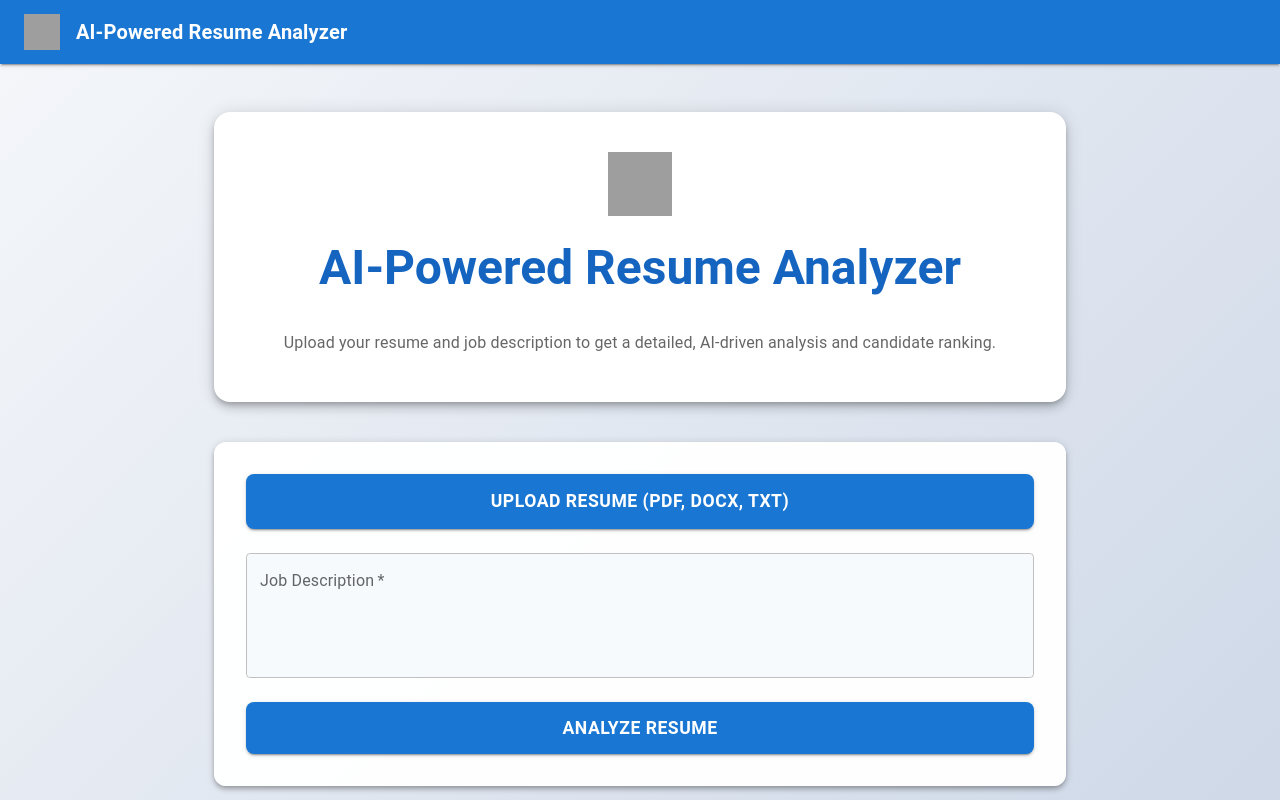
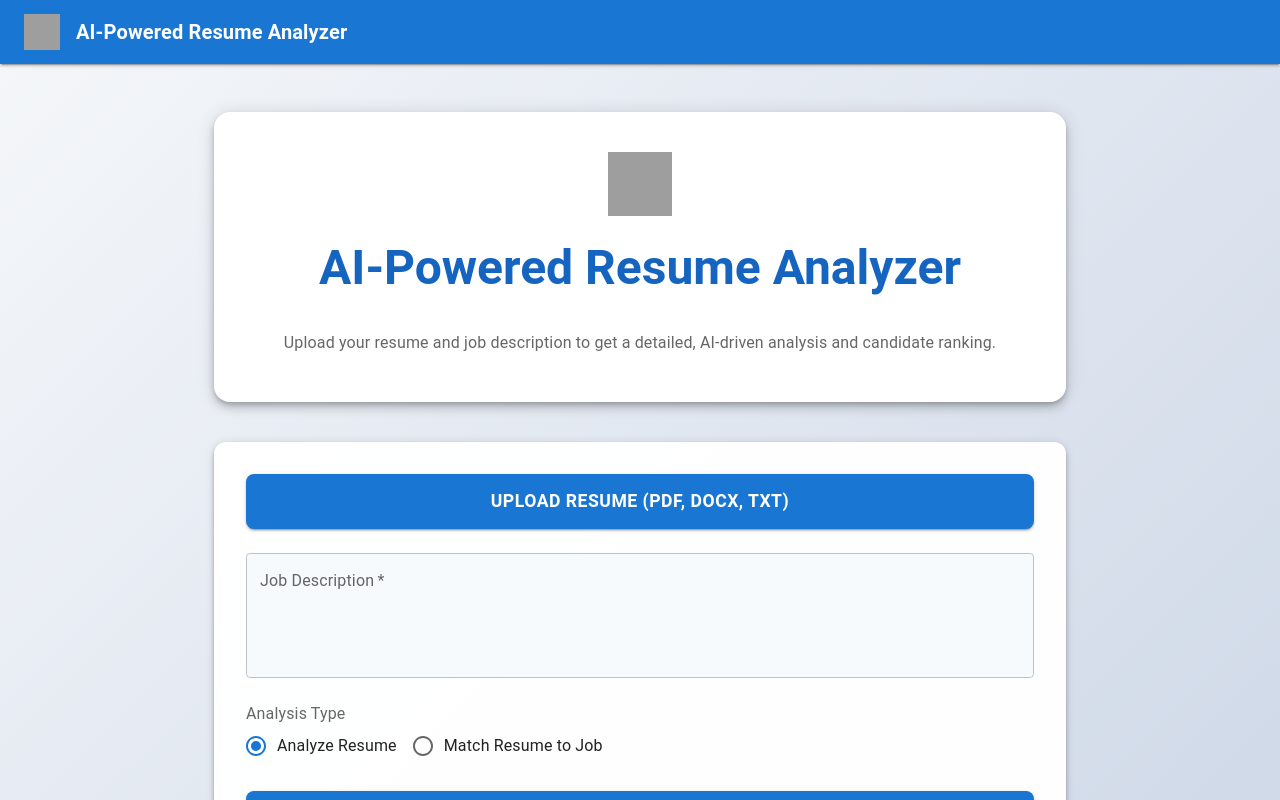
Before and after one commit to jellyfishing2346/AI-Powered-Resume-Analyzer, a React (Create React App) app in the folder frontend/: page / in a window 1280 px wide. Shown: the top 800 px of the page. Built offline with nearby package versions, Linux system fonts and the light colour scheme; grey boxes are pictures that could not be loaded.

Commit message:
Update ResumeAnalyzerForm.js

```diff
--- a/frontend/src/ResumeAnalyzerForm.js
+++ b/frontend/src/ResumeAnalyzerForm.js
@@ -1,5 +1,5 @@
 import React, { useState } from 'react';
-import { Box, Button, Typography, TextField, Paper, Grid, CircularProgress, Alert } from '@mui/material';
+import { Box, Button, Typography, TextField, Paper, Grid, CircularProgress, Alert, FormControl, FormLabel, RadioGroup, FormControlLabel, Radio } from '@mui/material';
 import axios from 'axios';
 
 const API_BASE = process.env.REACT_APP_API_URL || 'https://ai-powered-resume-analyzer-1-i3r9.onrender.com';
@@ -10,6 +10,7 @@ function ResumeAnalyzerForm() {
   const [result, setResult] = useState(null);
   const [loading, setLoading] = useState(false);
   const [error, setError] = useState('');
+  const [endpoint, setEndpoint] = useState('analyze_resume'); // default endpoint
 
   const handleFileChange = (e) => {
     setResume(e.target.files[0]);
@@ -28,7 +29,8 @@ function ResumeAnalyzerForm() {
       const formData = new FormData();
       formData.append('file', resume);
       formData.append('job_description', jobDescription);
-      const response = await axios.post(`${API_BASE}/match_resume/`, formData, {
+      const url = `${API_BASE}/${endpoint}/`;
+      const response = await axios.post(url, formData, {
         headers: { 'Content-Type': 'multipart/form-data' },
       });
       setResult(response.data);
@@ -67,6 +69,19 @@ function ResumeAnalyzerForm() {
               required
               sx={{ background: '#f7fafd', borderRadius: 2 }}
             />
+          </Grid>
+          <Grid item xs={12}>
+            <FormControl component="fieldset">
+              <FormLabel component="legend">Analysis Type</FormLabel>
+              <RadioGroup
+                row
+                value={endpoint}
+                onChange={(e) => setEndpoint(e.target.value)}
+              >
+                <FormControlLabel value="analyze_resume" control={<Radio />} label="Analyze Resume" />
+                <FormControlLabel value="match_resume" control={<Radio />} label="Match Resume to Job" />
+              </RadioGroup>
+            </FormControl>
           </Grid>
           <Grid item xs={12}>
             <Button
```
